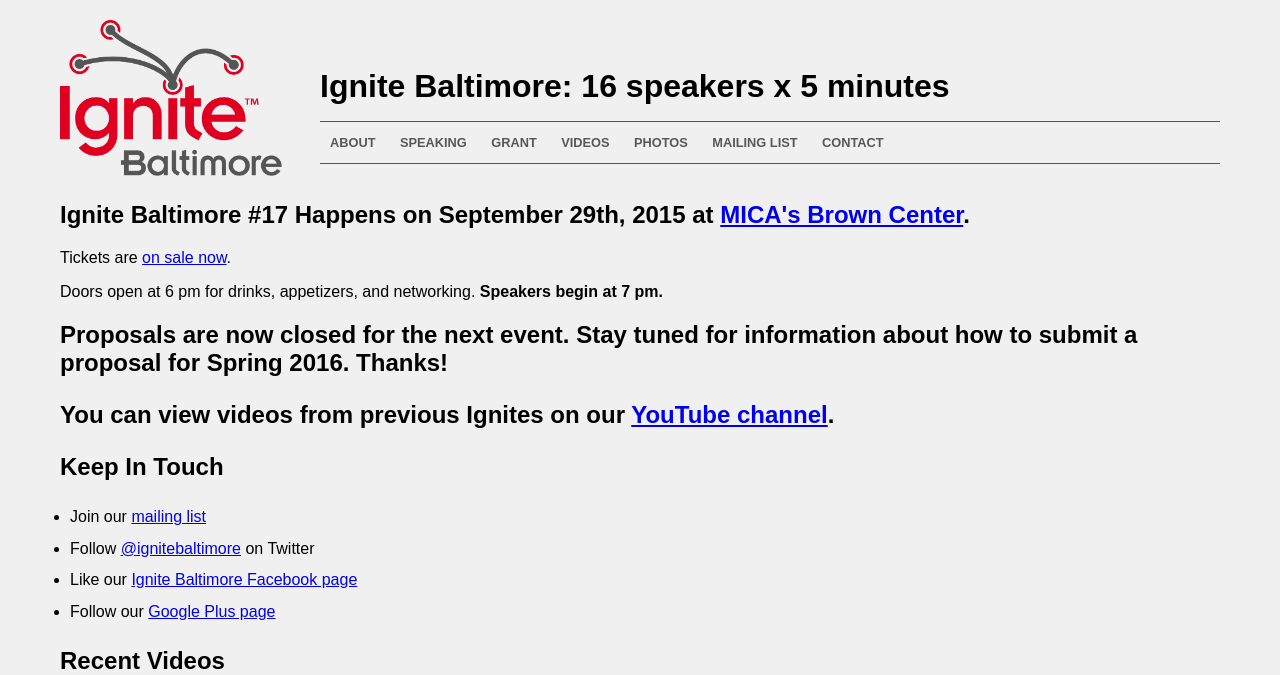
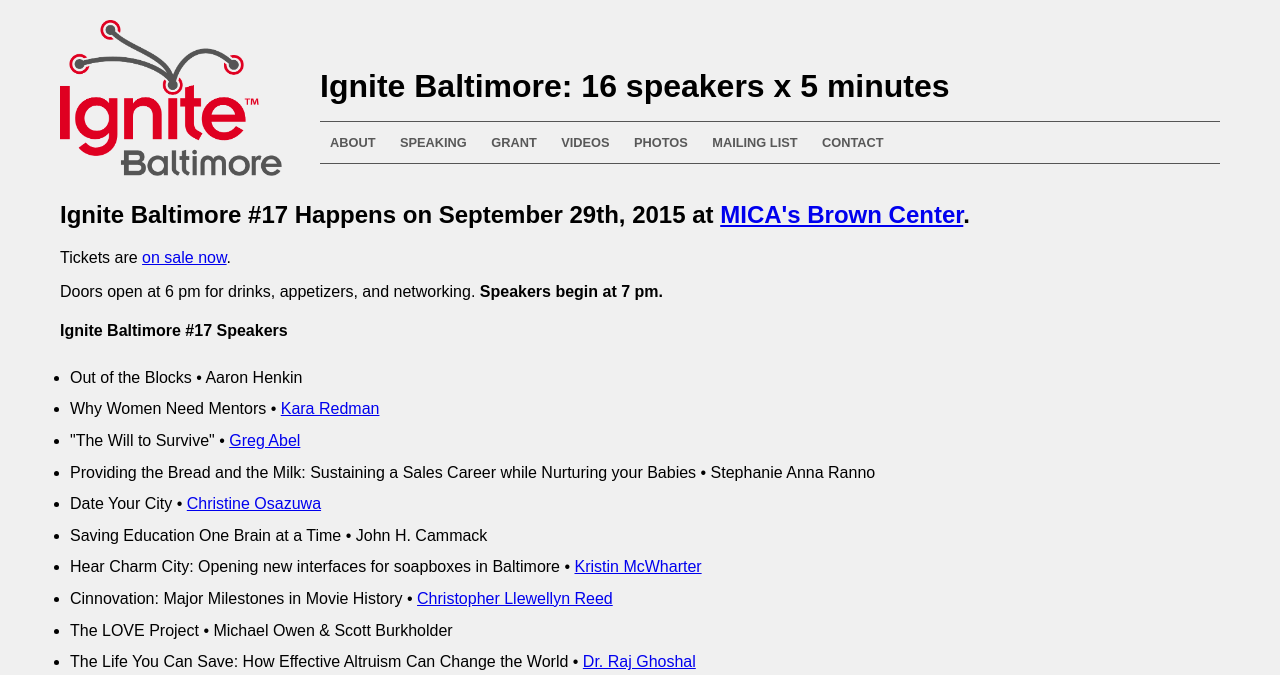
Before and after one commit to ignitebaltimore/ignitebaltimore.github.com, a Jekyll site: the page built from index.html, in a window 1280 px wide and 1400 px high, cut to the strip 0-675 px from the top of the window. Built offline with Jekyll 4.4.1, drawn with Linux system fonts in a browser that asks for light colours; nearby versions of some CDN libraries; some of the changed text lies outside the part shown.

Commit message:
show IB17 speakers

```diff
--- a/index.html
+++ b/index.html
@@ -13,7 +13,17 @@
 <p>Tickets are <a href="http://www.eventbrite.com/e/ignite-baltimore-17-tickets-17863085971">on sale now</a>.</p>
 <p class="row">Doors open at 6 pm for drinks, appetizers, and networking. <strong>Speakers begin at 7 pm.</strong></p>
 
-<h2 class="row">Proposals are now closed for the next event. Stay tuned for information about how to submit a proposal for Spring 2016. Thanks!</p>
+<!--<h2 class="row">Proposals are now closed for the next event. Stay tuned for information about how to submit a proposal for Spring 2016. Thanks!</p>-->
+
+
+
+
+<!--<h2 class="row">We are now accepting proposals to speak at Ignite Baltimore #17</h2>-->
+<!--<p class="row">See details at <a href="http://speak.ignitebaltimore.com">speak.ignitebaltimore.com</a>.</p>-->
+
+<!--<p><strong></strong>Please review our <a href="/speaking">speaker guidelines</a> before applying</strong>. Thanks!</p>-->
+
+
 
 <!--<p>We will start soliciting <a href="/speaking">speaking proposals</a> in midsummer.</p>-->
 
@@ -30,10 +40,27 @@
 <!--<h4>Tickets are sold-out</h4>-->
 <!--<p>But the <a href="https://www.eventbrite.com/e/ignite-baltimore-16-tickets-16268439340">waiting list is open</a>!</p>-->
 
-
-<!--<h4>Ignite Baltimore #16 Speakers</h4>-->
-<!--<ul>-->
-<!--</ul>-->
+<h4>Ignite Baltimore #17 Speakers</h4>
+<ul>
+<li>Out of the Blocks &bull; Aaron Henkin</li>
+<li>Why Women Need Mentors &bull; <a href='http://backroom.io'>Kara Redman</a></li>
+<li>"The Will to Survive"  &bull; <a href='http://www.abelcommunications.com'>Greg Abel </a></li>
+<li> Providing the Bread and the Milk: Sustaining a Sales Career while Nurturing your Babies  &bull; Stephanie Anna Ranno</li>
+<li>Date Your City &bull; <a href='http://charmed-and-dangerous.com'>Christine Osazuwa</a></li>
+<li>Saving Education One Brain at a Time &bull; John H. Cammack</li>
+<li>Hear Charm City: Opening new interfaces for soapboxes in Baltimore &bull; <a href='http://hearcharmcity.com'>Kristin McWharter</a></li>
+<li>Cinnovation: Major Milestones in Movie History &bull; <a href='http://chrisreedfilm.com'>Christopher Llewellyn Reed</a></li>
+<li>The LOVE Project &bull; Michael Owen & Scott Burkholder</li>
+<li>The Life You Can Save: How Effective Altruism Can Change the World &bull; <a href='http://www.rajghoshal.com'>Dr. Raj Ghoshal</a></li>
+<li>Erasing Invisible Homelessness: The Role of Reproductive Healthcare &bull; Helen Ryan</li>
+<li>I'm a Professor, You're a Professor, He's a Professor, She's a Professor, Wouldn't You Like to Be a Professor Too? The Death Grip of Academic Science. &bull; <a href='http://adamruben.net'>Adam Ruben</a></li>
+<li>Radio Is Dead, Long Live Podcasting! &bull; <a href='http://www.FuseBoxRadioOnline.com'>Mary Nichols</a></li>
+<li> Access to Opportunities Can be a Life Changer &bull; <a href='http://www.ahc-gb.org'>Allison Pendell Jones</a></li>
+<li>Finding a Unicorn &bull; Jennifer Dodson</li>
+<li>Viewing Public Space Through the Lens of Parkour &bull; <a href='http://urbanevo.com'>Adam McConnell</a></li>
+<li>Facing the odds/ becoming better than better &bull; <a href='http://www.wordschanges.com'>Alphonso Mayo </a></li>
+<li>Explaining Science in the Age of Denialism &bull; <a href='http://elizabethlagesse.com'>Elizabeth Lagesse</a></li>
+</ul>
 
 <p>You can view videos from previous Ignites on our <a href="http://youtube.com/user/ignitebaltimore">YouTube channel</a>.</p>
 
```
